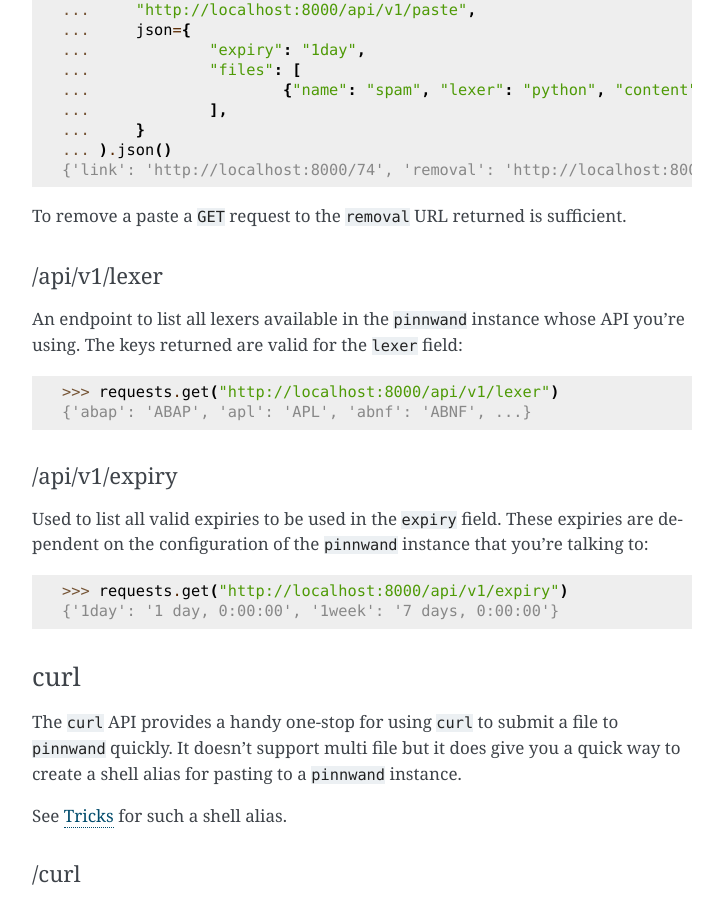
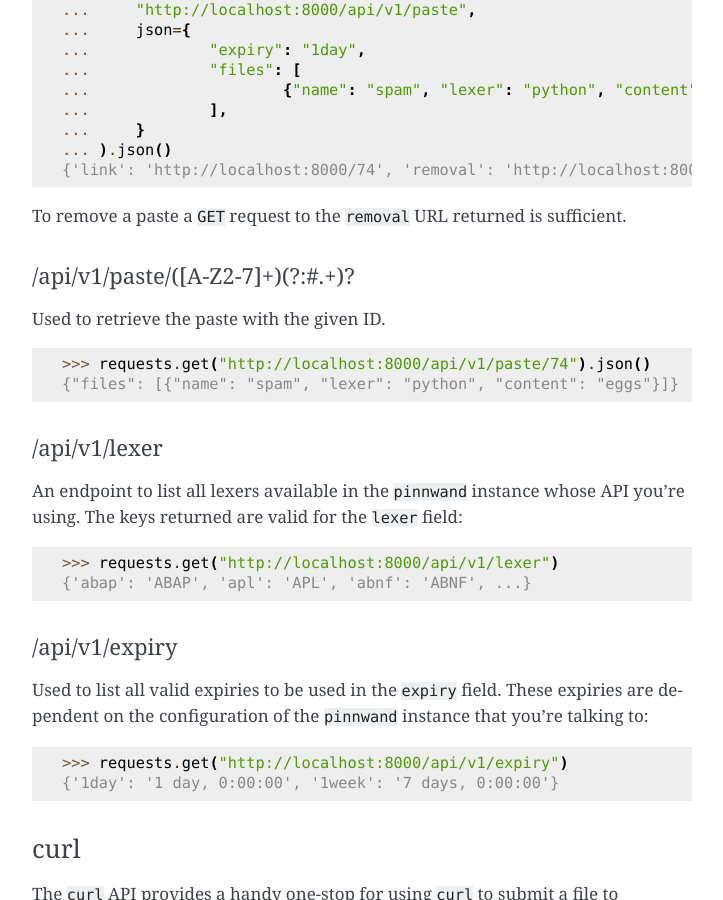
Before and after one commit to supakeen/pinnwand, a Sphinx documentation site: the page built from doc/usage.rst, in a window 1280 px wide and 900 px high, scrolled down 1200 px. Shown: the whole window, without its empty margins (388-1111 px from the left). Built offline with Sphinx 7.4.7, drawn with Linux system fonts in a browser that asks for light colours; some of the changed text lies outside the part shown.

Commit message:
Document api v1 paste show endpoint

```diff
--- a/doc/usage.rst
+++ b/doc/usage.rst
@@ -63,6 +63,14 @@ Here's an example with the ``requests`` library that ticks all the above boxes::
 
 To remove a paste a ``GET`` request to the ``removal`` URL returned is
 sufficient.
+
+
+/api/v1/paste/([A-Z2-7]+)(?:#.+)?
+--------------------------------
+Used to retrieve the paste with the given ID.
+
+  >>> requests.get("http://localhost:8000/api/v1/paste/74").json()
+  {"files": [{"name": "spam", "lexer": "python", "content": "eggs"}]}
 
 
 /api/v1/lexer
```
